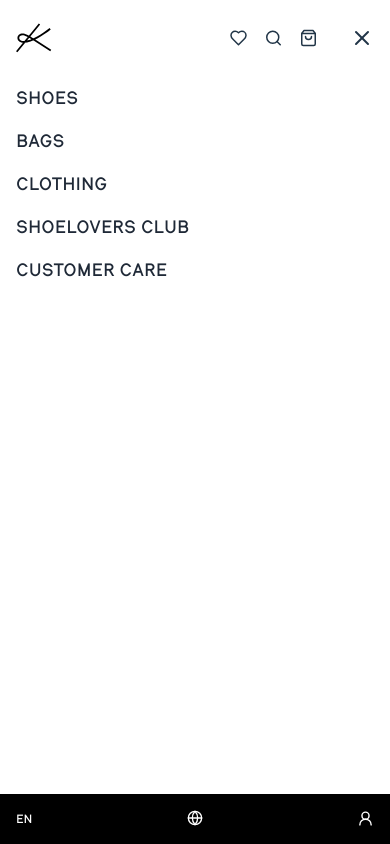
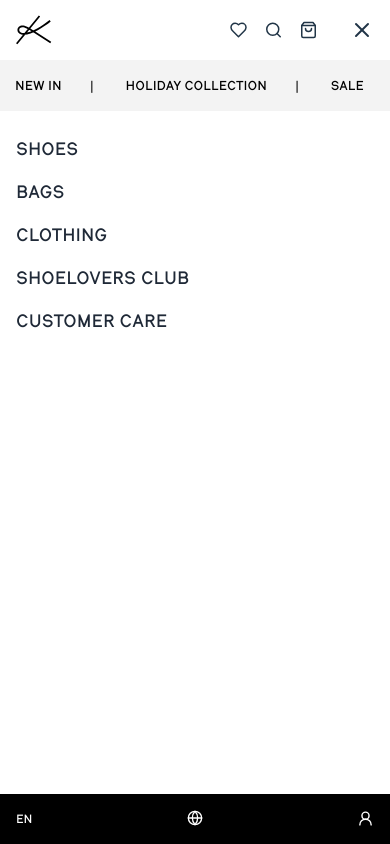
Before and after one commit to danitas/cloth_shop, a React (Vite) app: page / in a window 390 px wide. Both pictures are taken after a click on the button 362 px from the left and 38 px from the top of the page. Built offline with nearby package versions, Linux system fonts and the light colour scheme; a web font is replaced by a local one.

Commit message:
- Updated mobile sidebar

```diff
--- a/src/components/NavigationList/MobileNavigation/index.tsx
+++ b/src/components/NavigationList/MobileNavigation/index.tsx
@@ -1,16 +1,20 @@
 import { mobileNavigationItems } from '@data/navigation.ts';
+import SubcategoriesLinks from '@components/NavigationList/Subcategories';
 
 const MobileNavigation = () => {
   return (
     <div className="flex-col py-4 sm:flex lg:hidden">
       {mobileNavigationItems.map((item) => (
+        <div key={item.id}>
           <a
             href={item.url}
-          key={item.id}
             className="flex py-4 text-lg font-bold uppercase text-gray-800"
           >
             {item.name}
           </a>
+
+          <SubcategoriesLinks subCategories={item.subCategories} />
+        </div>
       ))}
     </div>
   );
--- a/src/components/NavigationList/NavigationLinks/index.tsx
+++ b/src/components/NavigationList/NavigationLinks/index.tsx
@@ -1,21 +1,41 @@
 import { TSharedCategory } from '@components/NavigationList/DesktopNavigation/NavigationCategory';
+import clsx from 'clsx';
+import classes from './styles.module.scss';
 
 const NavigationLinks = ({
   subCategories,
+  isMobile,
 }: {
   subCategories?: TSharedCategory[];
+  isMobile?: boolean;
 }) => {
   if (!subCategories?.length) return null;
 
   return (
-    <div>
+    <div
+      className={clsx(
+        classes.customScrollbar,
+        'w-full',
+        isMobile
+          ? 'customScrollbar flex flex-nowrap overflow-x-auto py-5 pl-[15px]'
+          : ''
+      )}
+    >
       {subCategories.map((link) => (
         <a
           href={link.url}
           key={link.id}
-          className="block px-4 py-2 text-base uppercase text-black hover:text-black hover:underline"
+          className={clsx(
+            'nav-link relative text-base uppercase',
+            isMobile ? 'flex flex-shrink-0 px-8 first:pl-0' : 'block'
+          )}
         >
           {link.name}
+          {isMobile && (
+            <div className="absolute right-0 top-1/2 flex -translate-y-1/2">
+              {'|'}
+            </div>
+          )}
         </a>
       ))}
     </div>
--- /dev/null
+++ b/src/components/NavigationList/NavigationLinks/styles.module.scss
@@ -0,0 +1,6 @@
+.customScrollbar {
+  &::-webkit-scrollbar {
+    width: 6px;
+    height: 0;
+  }
+}
--- a/src/components/NavigationList/Subcategories/index.tsx
+++ b/src/components/NavigationList/Subcategories/index.tsx
@@ -13,7 +13,7 @@ const Subcategories = ({
   isLastItem,
 }: {
   subCategories?: TSharedCategory[];
-  isLastItem: boolean;
+  isLastItem?: boolean;
 }) => {
   if (!subCategories?.length) return null;
 
--- a/src/components/Sidebar/index.tsx
+++ b/src/components/Sidebar/index.tsx
@@ -2,6 +2,8 @@ import { useSidebarContext } from '@context/SidebarContext.tsx';
 import MobileHeader from '@components/Mobile/Header';
 import LangLocaleAuth from '@components/LangLocaleAuth';
 import NavigationList from '@components/NavigationList';
+import NavigationLinks from '@components/NavigationList/NavigationLinks';
+import { navigationLinks } from '@data/navigation.ts';
 
 const Sidebar = () => {
   const { isSmallOpen } = useSidebarContext();
@@ -11,9 +13,12 @@ const Sidebar = () => {
       <aside
         className={`scrollbar-hidden absolute left-0 top-0 w-full flex-col gap-2 overflow-y-auto lg:sticky ${isSmallOpen ? 'z-[999] flex min-h-screen bg-white' : 'hidden'}`}
       >
-        <div className="flex flex-col p-4">
-          <div className={`flex items-center justify-between lg:hidden`}>
+        <div className="flex flex-col px-4">
+          <div className={`flex items-center justify-between py-2 lg:hidden`}>
             <MobileHeader />
+          </div>
+          <div className="bg-beige -mx-4">
+            <NavigationLinks subCategories={navigationLinks} isMobile={true} />
           </div>
           <NavigationList />
         </div>
--- a/tailwind.config.js
+++ b/tailwind.config.js
@@ -21,6 +21,7 @@ export default {
     colors: {
       black: '#020202',
       white: '#ffffff',
+      beige: '#F3F3F3',
       gray: {
         light: '#f7f7f7',
         DEFAULT: '#888888',
```
Lines whose indentation alone changed are shown as unchanged.
